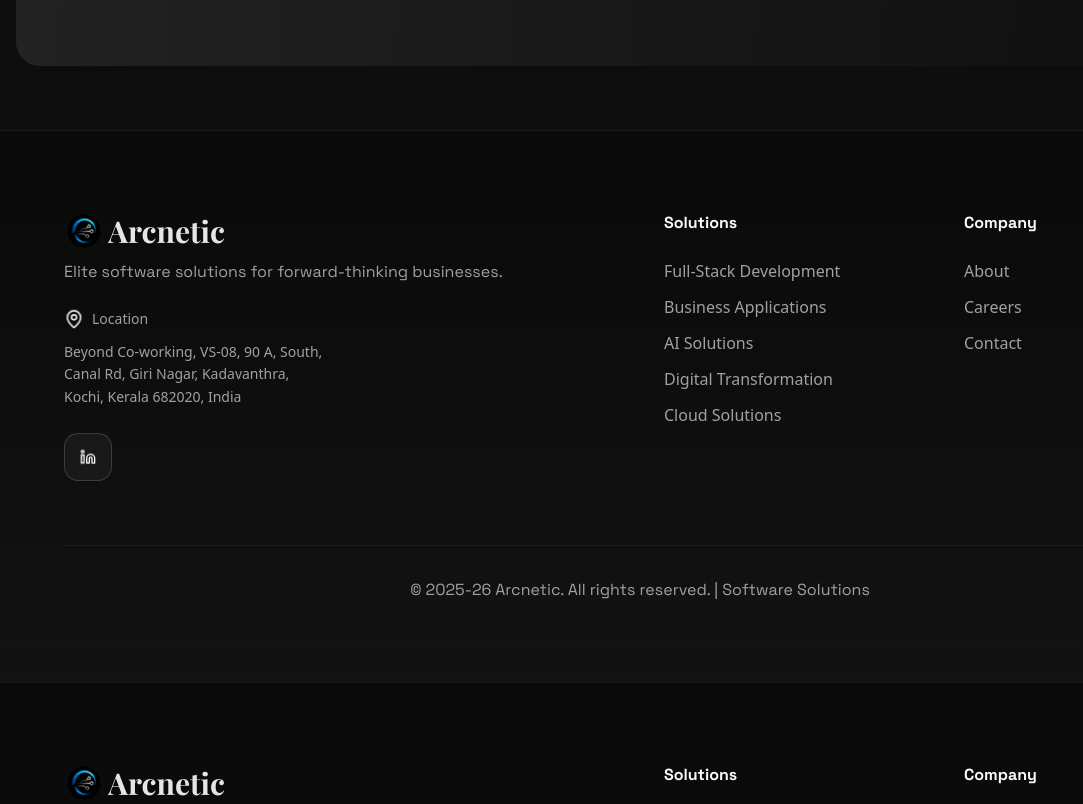
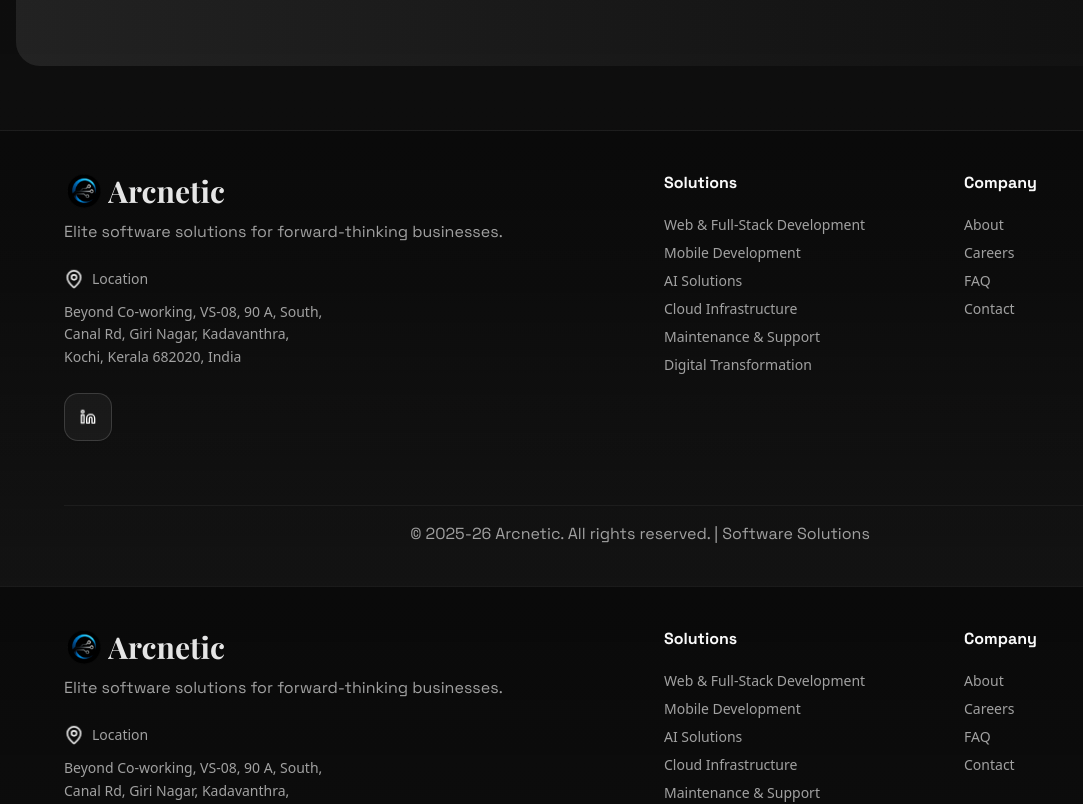
Before and after one commit to JainCK/arcnetic, a Next.js app: page /careers in a window 1280 px wide. Shown: the part 1520-2324 px from the top of the page, without its empty margins (0-1083 px from the left). Built offline with nearby package versions, Linux system fonts and the light colour scheme; no server answers; a web font is replaced by a local one.

Commit message:
added faq and new links

```diff
--- a/components/common/footer.tsx
+++ b/components/common/footer.tsx
@@ -10,20 +10,19 @@ import Link from "next/link";
 import Image from "next/image";
 
 const solutions = [
-  "Full-Stack Development",
-  "Business Applications",
-  "AI Solutions",
-  "Digital Transformation",
-  "Cloud Solutions",
+  { name: "Web & Full-Stack Development", slug: "web-development" },
+  { name: "Mobile Development", slug: "mobile-development" },
+  { name: "AI Solutions", slug: "ai-solutions" },
+  { name: "Cloud Infrastructure", slug: "cloud-infrastructure" },
+  { name: "Maintenance & Support", slug: "maintenance-support" },
+  { name: "Digital Transformation", slug: "digital-transformation" },
 ];
-
-const company = ["About", "Careers", "Blog", "Contact"];
 
 const Footer: FC = () => {
   const { config } = usePublicConfig();
 
   return (
-    <footer className="py-20 bg-gradient-to-t from-muted/20 to-background border-t border-border/50">
+    <footer className="py-10 bg-gradient-to-t from-muted/20 to-background border-t border-border/50">
       <div className="container mx-auto px-4">
         <div className="max-w-6xl mx-auto">
           <div className="grid md:grid-cols-4 gap-12 mb-16">
@@ -80,7 +79,7 @@ const Footer: FC = () => {
                       rel="noopener noreferrer"
                       aria-label="LinkedIn"
                     >
-                      <Linkedin className="h-5 w-5" />
+                      <Linkedin className="h-3 w-3" />
                     </a>
                   </Button>
                 </motion.div>
@@ -91,7 +90,7 @@ const Footer: FC = () => {
                   <Button
                     variant="outline"
                     size="icon"
-                    className="w-12 h-12 rounded-xl"
+                    className="w-8 h-8 rounded-xl"
                     asChild
                   ></Button>
                 </motion.div>
@@ -99,45 +98,56 @@ const Footer: FC = () => {
             </div>
 
             <div>
-              <h4 className="font-bold mb-6 font-space-grotesk">Solutions</h4>
-              <div className="space-y-3">
-                {solutions.map((item) => (
-                  <motion.div
-                    key={item}
-                    className="text-muted-foreground hover:text-primary transition-colors cursor-pointer"
-                    whileHover={{ x: 5 }}
-                  >
-                    {item}
+              <h4 className="font-bold mb-5 font-space-grotesk">Solutions</h4>
+              <div className="space-y-2">
+                {solutions.map((service) => (
+                  <motion.div key={service.slug} whileHover={{ x: 5 }}>
+                    <Link
+                      href={`/services/${service.slug}`}
+                      className="block text-muted-foreground hover:text-primary transition-colors text-sm"
+                    >
+                      {service.name}
+                    </Link>
                   </motion.div>
                 ))}
               </div>
             </div>
 
             <div>
-              <h4 className="font-bold mb-6 font-space-grotesk">Company</h4>
-              <div className="space-y-3">
-                <motion.a
-                  href="#about"
-                  className="block text-muted-foreground hover:text-primary transition-colors"
-                  whileHover={{ x: 5 }}
-                >
-                  About
-                </motion.a>
+              <h4 className="font-bold mb-5 font-space-grotesk">Company</h4>
+              <div className="space-y-2">
+                <motion.div whileHover={{ x: 5 }}>
+                  <Link
+                    href="/about"
+                    className="block text-muted-foreground hover:text-primary transition-colors text-sm"
+                  >
+                    About
+                  </Link>
+                </motion.div>
                 <motion.div whileHover={{ x: 5 }}>
                   <Link
                     href="/careers"
-                    className="block text-muted-foreground hover:text-primary transition-colors"
+                    className="block text-muted-foreground hover:text-primary transition-colors text-sm"
                   >
                     Careers
                   </Link>
                 </motion.div>
-                <motion.a
-                  href="#contact"
-                  className="block text-muted-foreground hover:text-primary transition-colors"
-                  whileHover={{ x: 5 }}
-                >
-                  Contact
-                </motion.a>
+                <motion.div whileHover={{ x: 5 }}>
+                  <Link
+                    href="/faq"
+                    className="block text-muted-foreground hover:text-primary transition-colors text-sm"
+                  >
+                    FAQ
+                  </Link>
+                </motion.div>
+                <motion.div whileHover={{ x: 5 }}>
+                  <Link
+                    href="/contact"
+                    className="block text-muted-foreground hover:text-primary transition-colors text-sm"
+                  >
+                    Contact
+                  </Link>
+                </motion.div>
                 {FEATURE_FLAGS.PRICING_ENABLED && (
                   <motion.div className="mt-6">
                     <Button variant="outline" size="sm" asChild>
@@ -153,7 +163,7 @@ const Footer: FC = () => {
           </div>
 
           <motion.div
-            className="border-t border-border/50 pt-8 text-center"
+            className="border-t border-border/50 pt-4 text-center"
             initial={{ opacity: 0 }}
             whileInView={{ opacity: 1 }}
             viewport={{ once: true }}
```
